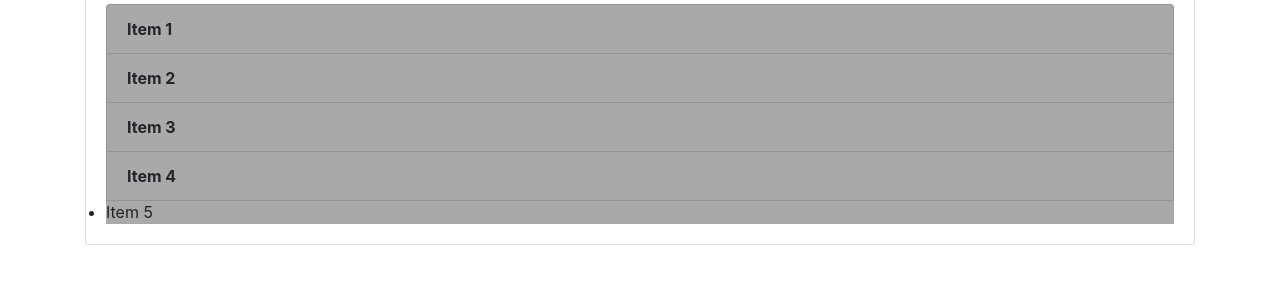
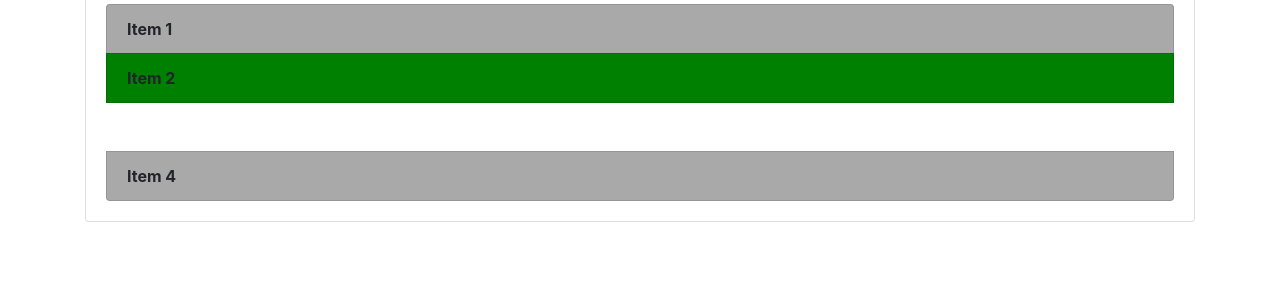
Before and after one commit to VarunK2801/gittutorial, a plain HTML site: page index.html in a window 1280 px wide. Shown: the part 276-560 px from the top of the page. Drawn offline with nearby package versions, Linux system fonts and the light colour scheme.

Commit message:
Task 6 and changes

```diff
--- a/demo.js
+++ b/demo.js
@@ -26,3 +26,11 @@ console.log(li);
 for (let i=0;i<li.length;i++){
     li[i].style.backgroundColor="darkgrey";
 }
+
+// QUERYSELECTOR
+
+let secondItem = document.querySelector('.list-group-item:nth-child(2)');
+secondItem.style.backgroundColor="green";
+
+let thirdItem = document.querySelector('.list-group-item:nth-child(3)');
+thirdItem.style.visibility ='hidden';
--- a/index.html
+++ b/index.html
@@ -26,7 +26,7 @@
       <li class="list-group-item">Item 2</li>
       <li class="list-group-item">Item 3</li>
       <li class="list-group-item">Item 4</li>
-      <li> Item 5</li>
+      <!--<li> Item 5</li>-->
     </ul>
    </div>
   </div>
```
